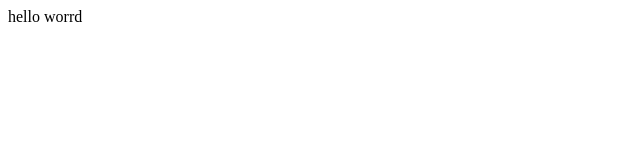
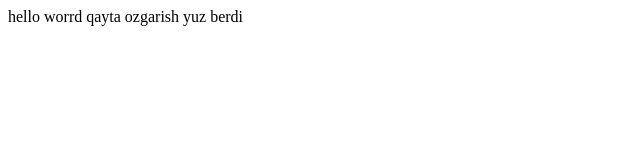
Before and after one commit to Xojiakbar123/protest, a plain HTML site: page index.html in a window 1280 px wide. Shown: the whole page, without its empty margins (0-640 px from the left). Drawn offline with Linux system fonts and the light colour scheme.

Commit message:
add new object

```diff
--- a/index.html
+++ b/index.html
@@ -7,5 +7,8 @@
 </head>
 <body>
     hello worrd
+
+
+    qayta ozgarish yuz berdi
 </body>
 </html>
```
